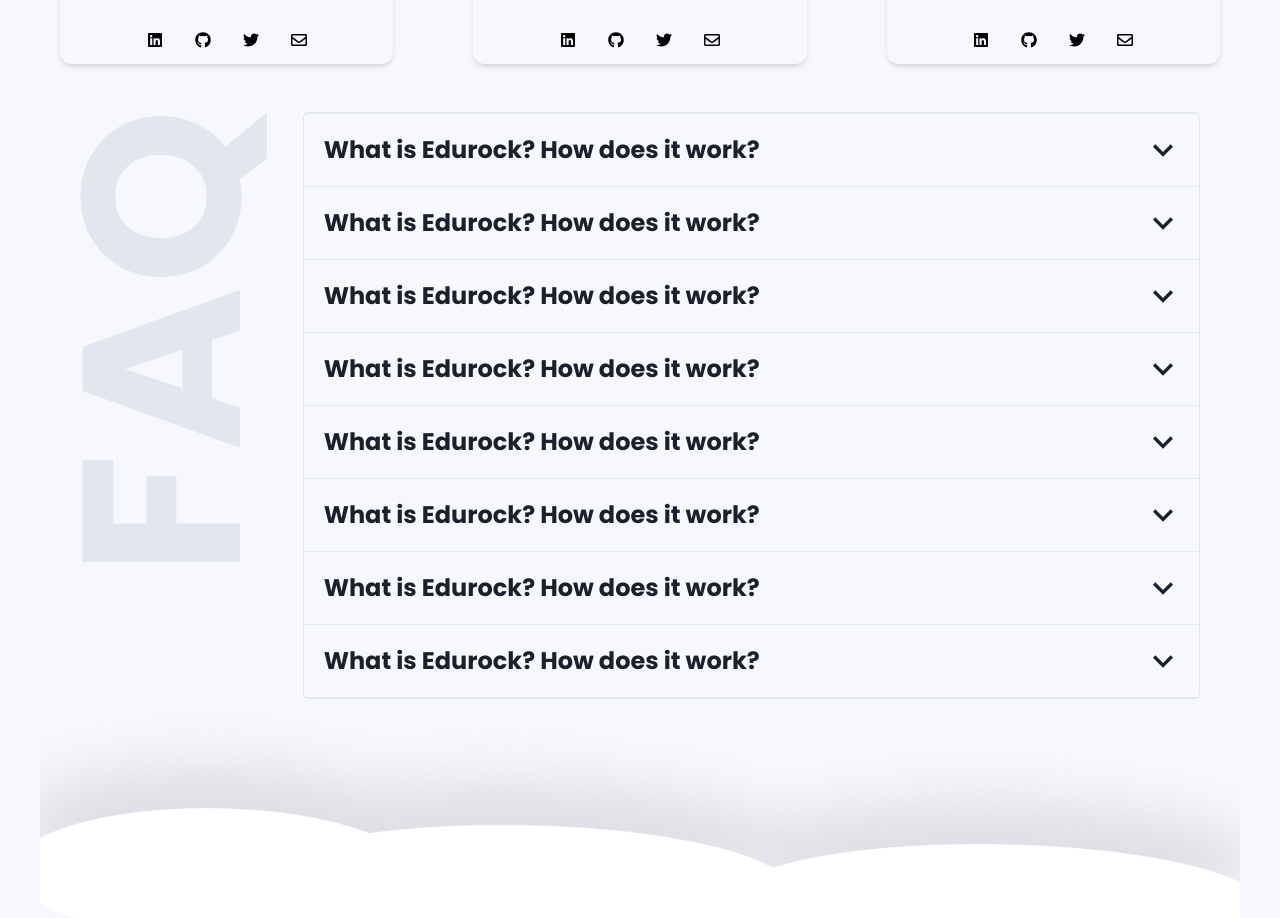
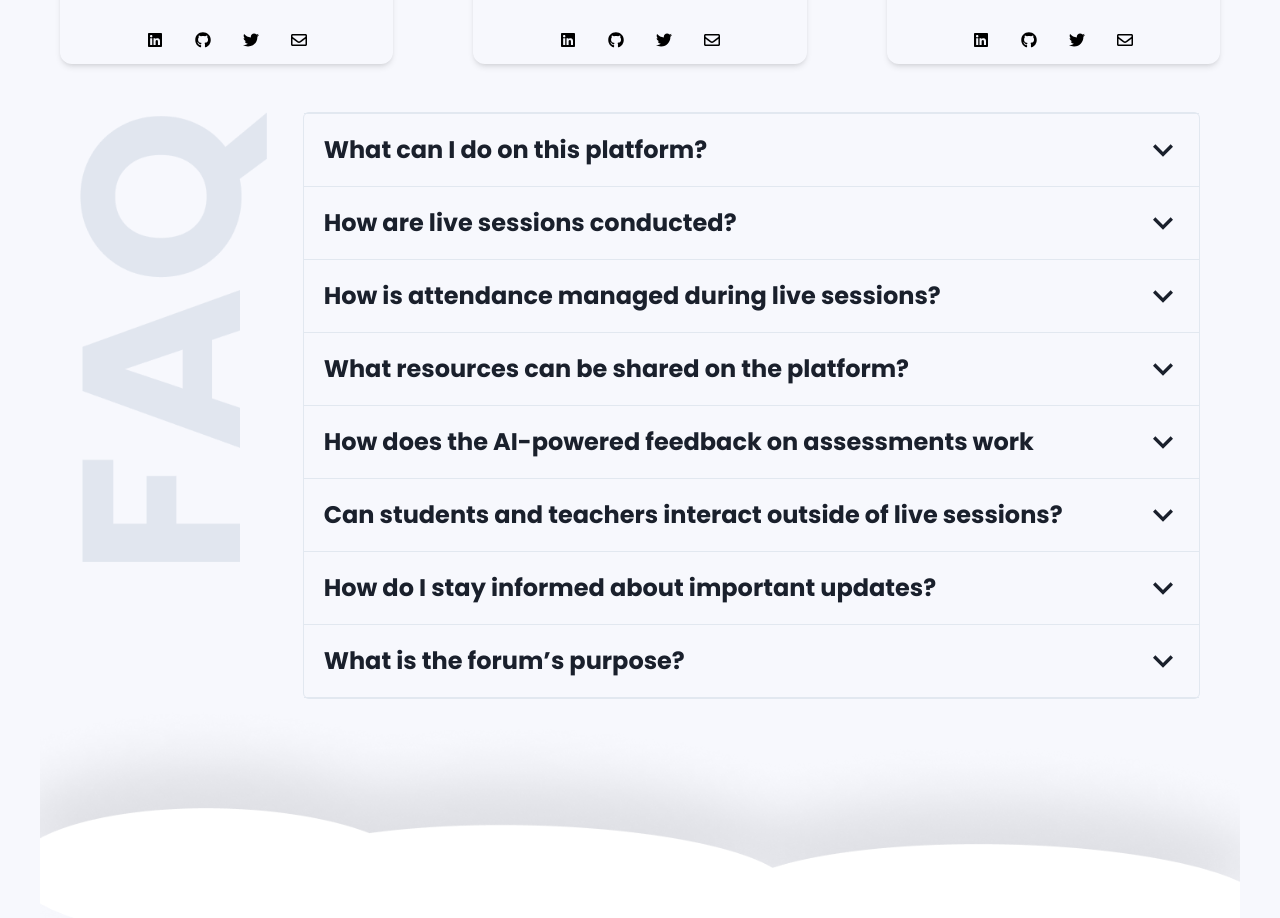
Before and after one commit to aticmahbub/bright-space, a React (Vite) app in the folder bright-space-client/: page /about in a window 1280 px wide. Shown: the part 1981-2899 px from the top of the page. Built offline with nearby package versions, Linux system fonts and the light colour scheme.

Commit message:
fix:minor fix

```diff
--- a/bright-space-client/src/pages/About/Faq/Faq.jsx
+++ b/bright-space-client/src/pages/About/Faq/Faq.jsx
@@ -11,43 +11,43 @@
     const faqInformation = [
         {
             id: 1,
-            questions: 'What is Edurock? How does it work?',
-            answer: 'Hello and thank you for visiting Edurock- Education LMS Template. Edurock is a modern, trendy, and creative education LMS Bootstrap 5 Template. It loads much faster and has a high degree of conformability. Edurock speeds up the creation of your website by using simple, well-documented code.'
+            questions: 'What can I do on this platform?',
+            answer: 'Our LMS platform enables students and teachers to engage in live sessions, share resources, track academic progress, and interact through chats and forums. It also features personalized assessments, AI-powered feedback, and much more to support an enriched learning experience.'
         },
         {
             id: 2,
-            questions: 'What is Edurock? How does it work?',
-            answer: 'Hello and thank you for visiting Edurock- Education LMS Template. Edurock is a modern, trendy, and creative education LMS Bootstrap 5 Template. It loads much faster and has a high degree of conformability. Edurock speeds up the creation of your website by using simple, well-documented code.'
+            questions: 'How are live sessions conducted?',
+            answer: 'Live sessions are conducted via virtual classrooms with an interactive whiteboard. Students can participate in real-time discussions with teachers, and recorded sessions will be available for 2 days after each class for review.'
         },
         {
             id: 3,
-            questions: 'What is Edurock? How does it work?',
-            answer: 'Hello and thank you for visiting Edurock- Education LMS Template. Edurock is a modern, trendy, and creative education LMS Bootstrap 5 Template. It loads much faster and has a high degree of conformability. Edurock speeds up the creation of your website by using simple, well-documented code.'
+            questions: 'How is attendance managed during live sessions?',
+            answer: 'Attendance is automatically tracked during live sessions. Students participation is logged, and teachers have access to attendance records to monitor engagement.'
         },
         {
             id: 4,
-            questions: 'What is Edurock? How does it work?',
-            answer: 'Hello and thank you for visiting Edurock- Education LMS Template. Edurock is a modern, trendy, and creative education LMS Bootstrap 5 Template. It loads much faster and has a high degree of conformability. Edurock speeds up the creation of your website by using simple, well-documented code.'
+            questions: 'What resources can be shared on the platform?',
+            answer: 'You can share a wide variety of resources including text, PDFs, slides, images, and videos. These materials are accessible to all participants without any time limit.'
         },
         {
             id: 5,
-            questions: 'What is Edurock? How does it work?',
-            answer: 'Hello and thank you for visiting Edurock- Education LMS Template. Edurock is a modern, trendy, and creative education LMS Bootstrap 5 Template. It loads much faster and has a high degree of conformability. Edurock speeds up the creation of your website by using simple, well-documented code.'
+            questions: 'How does the AI-powered feedback on assessments work',
+            answer: 'After completing assessments or quizzes, students will receive instant feedback powered by AI, providing personalized insights to help improve their performance. Additionally, parents will receive assessment results for review.'
         },
         {
             id: 6,
-            questions: 'What is Edurock? How does it work?',
-            answer: 'Hello and thank you for visiting Edurock- Education LMS Template. Edurock is a modern, trendy, and creative education LMS Bootstrap 5 Template. It loads much faster and has a high degree of conformability. Edurock speeds up the creation of your website by using simple, well-documented code.'
+            questions: 'Can students and teachers interact outside of live sessions?',
+            answer: 'Yes! The platform offers a chat feature for real-time messaging and a forum where students and teachers can discuss academic topics, ask questions, and solve problems together.'
         },
         {
             id: 7,
-            questions: 'What is Edurock? How does it work?',
-            answer: 'Hello and thank you for visiting Edurock- Education LMS Template. Edurock is a modern, trendy, and creative education LMS Bootstrap 5 Template. It loads much faster and has a high degree of conformability. Edurock speeds up the creation of your website by using simple, well-documented code.'
+            questions: 'How do I stay informed about important updates?',
+            answer: 'The integrated calendar and notification system will keep you informed about class schedules, deadlines, announcements, and other important events with timely notifications.'
         },
         {
             id: 8,
-            questions: 'What is Edurock? How does it work?',
-            answer: 'Hello and thank you for visiting Edurock- Education LMS Template. Edurock is a modern, trendy, and creative education LMS Bootstrap 5 Template. It loads much faster and has a high degree of conformability. Edurock speeds up the creation of your website by using simple, well-documented code.'
+            questions: 'What is the forum’s purpose?',
+            answer: 'The forum allows students to engage in discussions, ask questions, and upvote helpful responses. It encourages collaborative problem-solving and knowledge sharing among students and teachers.'
         }
     ]
 
--- a/bright-space-client/src/pages/Home/Banner/Banner.jsx
+++ b/bright-space-client/src/pages/Home/Banner/Banner.jsx
@@ -5,14 +5,17 @@
     return (
 <div className='h-[calc(100vh-102px)]'>
   <div className="h-full flex flex-col-reverse md:flex-row justify-between items-center gap-5 py-6">
-                {/* text section */}
-                <div className='space-y-5 flex-1'>
-                    <h5 className="text-pink-400 font-bold">EDUCATION SOLUTION</h5>
-                    <h2 className='text-4xl md:text-5xl font-bold'>Empower Your Learning with Virtual Classrooms.</h2>
-                    <h3 className='font-semibold text-xl md:text-2xl'>
+
+    {/* Text section */}
+    <div className='space-y-4 md:space-y-5 flex-1 px-4 md:px-0'>
+      {/* <h5 className="text-[#F2277E] font-bold text-lg md:text-xl">EDUCATION SOLUTION</h5> */}
+      <h2 className='text-3xl md:text-5xl font-bold leading-tight'>
+        Empower Your Learning with Virtual Classrooms.
+      </h2>
+      <h3 className='font-semibold text-lg md:text-2xl leading-snug'>
         An interactive platform for teachers to share resources, assignments, and grades with students, making learning easy and accessible.
       </h3>
-                    <div className='flex gap-5 md:gap-8 '>
+      <div className='flex flex-col md:flex-row gap-3 md:gap-8'>
         <button className='border px-6 py-3 md:px-8 md:py-4 font-semibold bg-[#5F2EED] text-white hover:bg-white hover:text-black hover:border-[#5F2EED]'>
           View Courses
         </button>
@@ -22,12 +25,13 @@
       </div>
     </div>
 
-                {/* image section */}
-                <div className='flex-1'>
-                    <img className='hover:animate-shake w-full' src={bannerImg} alt="Virtual Classroom" />
+    {/* Image section */}
+    <div className='flex-1 px-4 md:px-0'>
+      <img className='hover:animate-shake w-full max-w-sm md:max-w-full' src={bannerImg} alt="Virtual Classroom" />
     </div>
   </div>
 </div>
+
     );
 };
 
```
Lines whose indentation alone changed are shown as unchanged.
